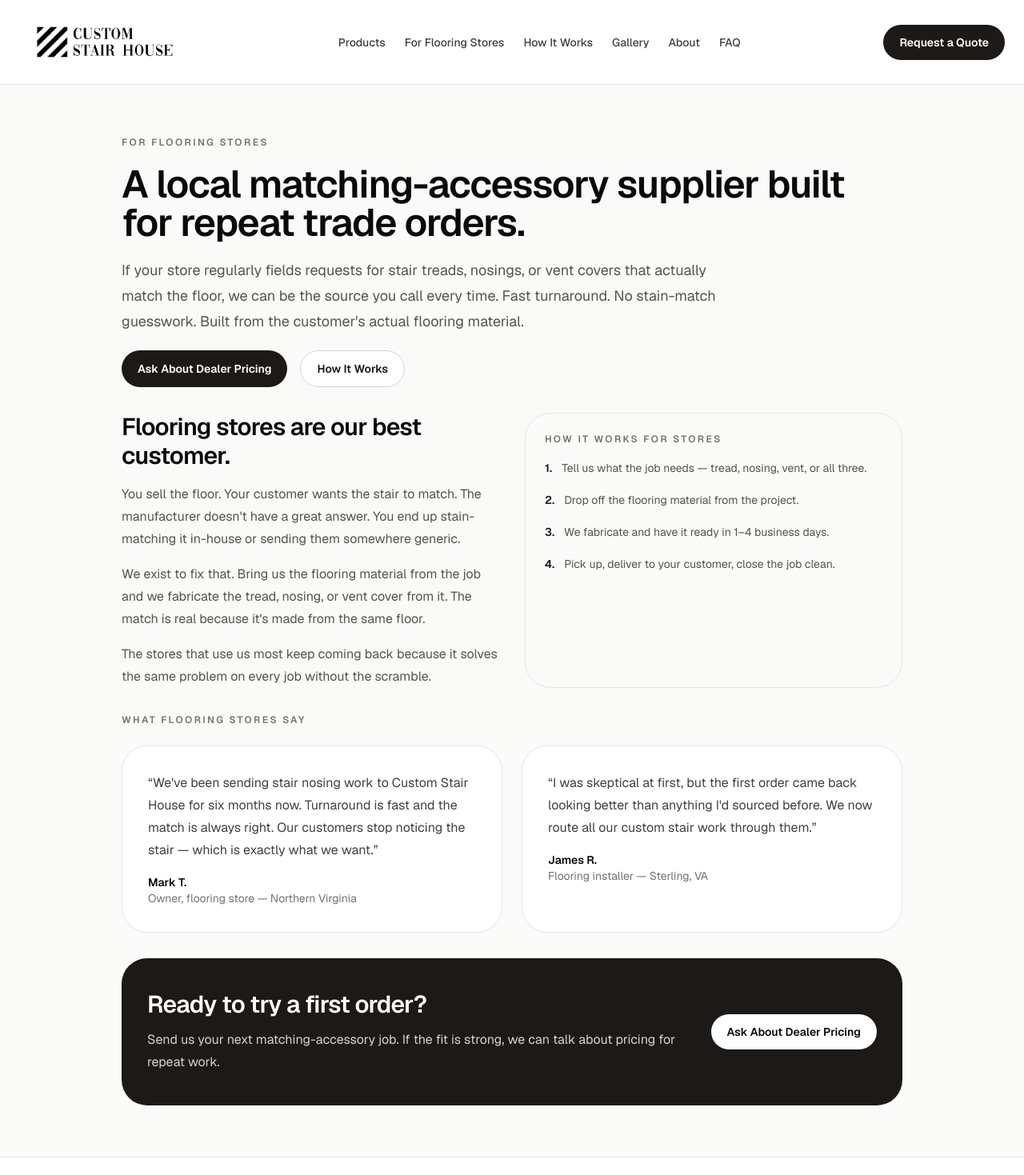
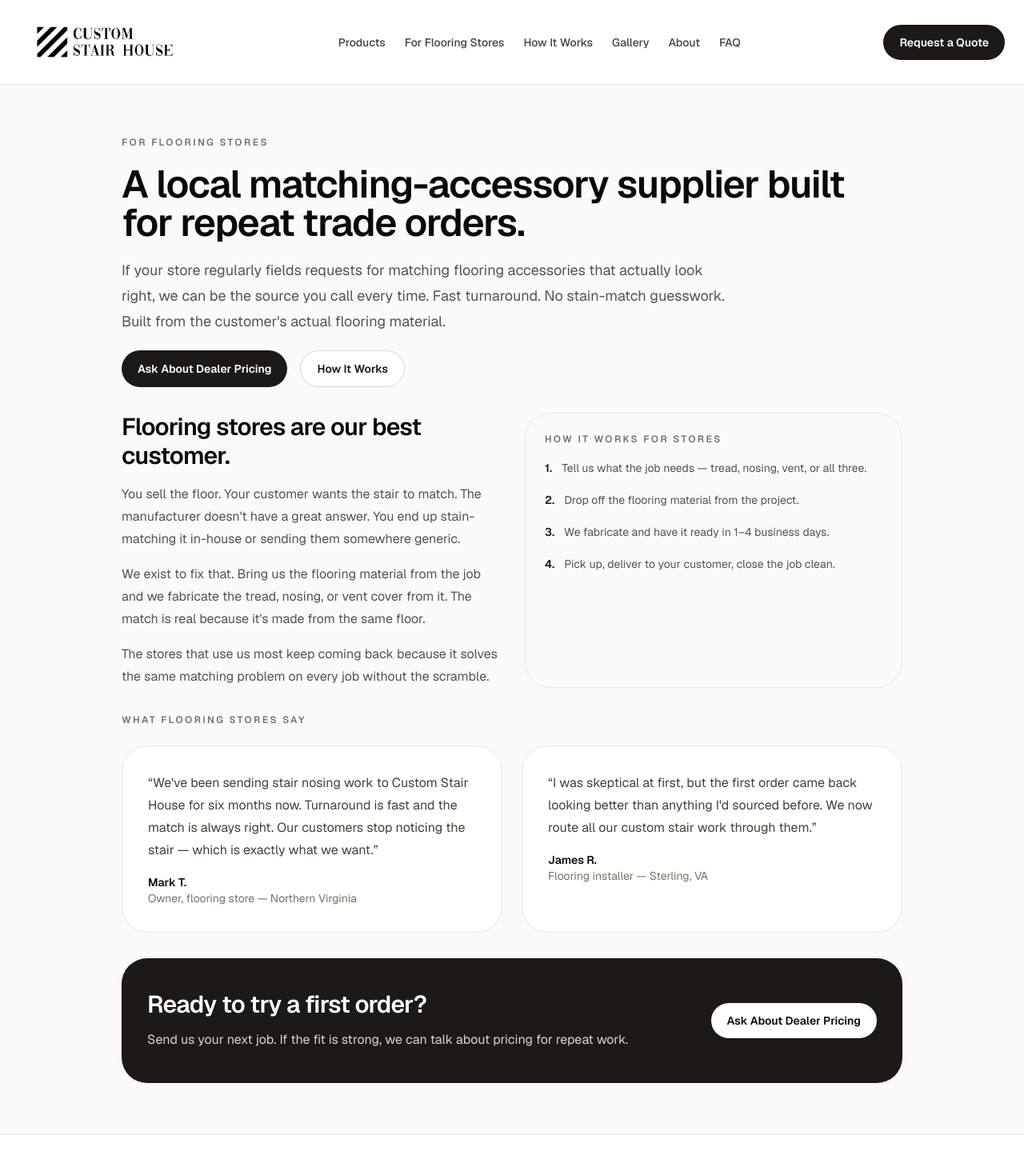
Before and after one commit to ysfhero/custom-stair-house-site, a Next.js app: page /for-flooring-stores in a window 1280 px wide. Shown: the top 1469 px of the page at 80% size. Built offline with nearby package versions, Linux system fonts and the light colour scheme.

Commit message:
use 'matching accessories' in body copy, keep specific terms in headings/titles

```diff
--- a/src/app/for-flooring-stores/page.tsx
+++ b/src/app/for-flooring-stores/page.tsx
@@ -27,7 +27,7 @@ export default function ForFlooringStoresPage() {
         <p className="eyebrow">For Flooring Stores</p>
         <h1 className="page-title">A local matching-accessory supplier built for repeat trade orders.</h1>
         <p className="page-lead">
-          If your store regularly fields requests for stair treads, nosings, or vent covers that actually match the floor, we can be the source you call every time. Fast turnaround. No stain-match guesswork. Built from the customer&apos;s actual flooring material.
+          If your store regularly fields requests for matching flooring accessories that actually look right, we can be the source you call every time. Fast turnaround. No stain-match guesswork. Built from the customer&apos;s actual flooring material.
         </p>
         <div className="flex flex-col gap-4 sm:flex-row">
           <Link href="/request-a-quote" className="cta-primary">
@@ -51,7 +51,7 @@ export default function ForFlooringStoresPage() {
             We exist to fix that. Bring us the flooring material from the job and we fabricate the tread, nosing, or vent cover from it. The match is real because it&apos;s made from the same floor.
           </p>
           <p className="text-base leading-7 text-stone-600">
-            The stores that use us most keep coming back because it solves the same problem on every job without the scramble.
+            The stores that use us most keep coming back because it solves the same matching problem on every job without the scramble.
           </p>
         </div>
         <div className="rounded-[2rem] border border-stone-200 bg-stone-50 p-6 space-y-4">
@@ -85,7 +85,7 @@ export default function ForFlooringStoresPage() {
           <div className="space-y-3">
             <h2 className="text-3xl font-semibold tracking-tight">Ready to try a first order?</h2>
             <p className="max-w-2xl text-base leading-7 text-stone-300">
-              Send us your next matching-accessory job. If the fit is strong, we can talk about pricing for repeat work.
+              Send us your next job. If the fit is strong, we can talk about pricing for repeat work.
             </p>
           </div>
           <Link href="/request-a-quote" className="inline-flex items-center justify-center rounded-full bg-white px-5 py-3 text-sm font-semibold text-stone-950 transition hover:bg-stone-200 whitespace-nowrap">
--- a/src/app/page.tsx
+++ b/src/app/page.tsx
@@ -163,10 +163,10 @@ export default function HomePage() {
         <div className="grid gap-6 md:grid-cols-[1fr_auto] md:items-center">
           <div className="space-y-3">
             <h2 className="text-3xl font-semibold tracking-tight">
-              Need a reliable source for matching stair treads, nosings, or vent covers?
+              Need a reliable source for matching flooring accessories?
             </h2>
             <p className="max-w-2xl text-base leading-7 text-stone-300">
-              Flooring store, installer, or contractor — reach out about your next job.
+              Stair treads, nosings, vent covers — flooring store, installer, or contractor, reach out about your next job.
             </p>
           </div>
           <Link href="/request-a-quote" className="inline-flex items-center justify-center rounded-full bg-white px-5 py-3 text-sm font-semibold text-stone-950 transition hover:bg-stone-200 whitespace-nowrap">
--- a/src/app/request-a-quote/page.tsx
+++ b/src/app/request-a-quote/page.tsx
@@ -15,7 +15,7 @@ export default function RequestAQuotePage() {
         <p className="eyebrow">Request a Quote</p>
         <h1 className="page-title">Tell us about the job and we&apos;ll get back to you with pricing.</h1>
         <p className="page-lead">
-          Keep it simple — product type, measurements, and a note on timing. We&apos;ll take it from there.
+          Stair treads, stair nosings, vent covers, or something else — keep it simple. Product, measurements, timing. We&apos;ll take it from there.
         </p>
       </section>
 
```
